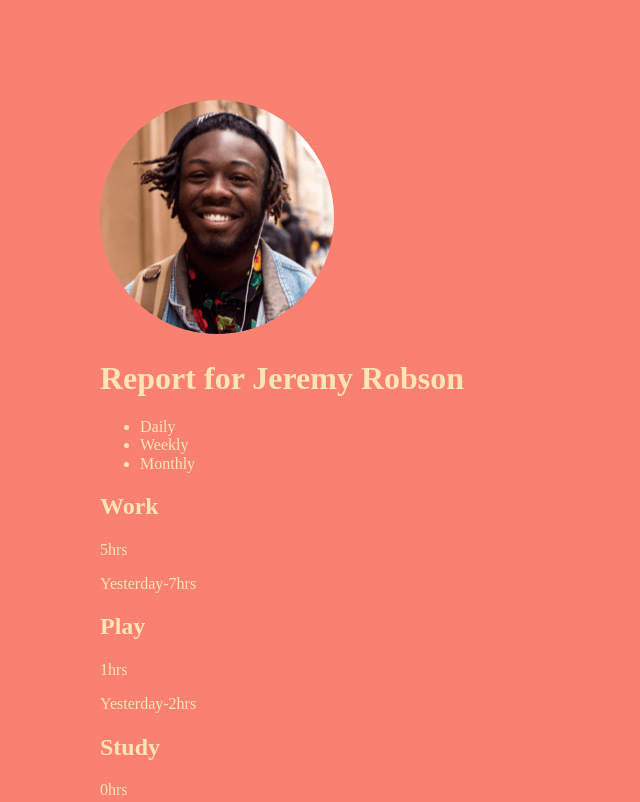
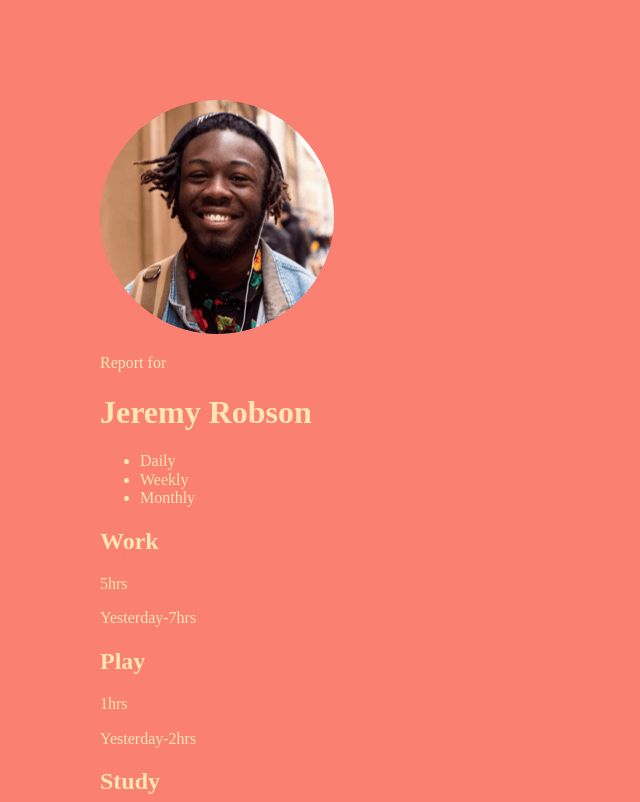
Before and after one commit to buneeIsSlo/time-tracking-dashboard, a website built with webpack: page src/index.html in a window 1280 px wide. Shown: the top 802 px of the page, without its empty margins (0-640 px from the left). Built offline with nearby package versions, Linux system fonts and the light colour scheme.

Commit message:
Fix: refactored title and added fonts

```diff
--- a/src/index.html
+++ b/src/index.html
@@ -5,6 +5,7 @@
     <meta charset="UTF-8">
     <meta http-equiv="X-UA-Compatible" content="IE=edge">
     <meta name="viewport" content="width=device-width, initial-scale=1.0">
+    <link href="https://fonts.googleapis.com/css2?family=Rubik:wght@300;400;500&display=swap" rel="stylesheet">
     <title>Dashboard</title>
 </head>
 
@@ -13,7 +14,10 @@
         <div class="card--profile-wrapper">
             <div class="card__profile">
                 <img src="./images/image-jeremy.png" alt="Jeremy Robson" class="card__image">
-                <h1 class="card__name">Report for Jeremy Robson</h1>
+                <div class="card__user">
+                    <p class="card__report">Report for</p>
+                    <h1 class="card__name">Jeremy Robson</h1>
+                </div>
             </div>
             <ul class="card__list">
                 <li class="card__item">Daily</li>
```
